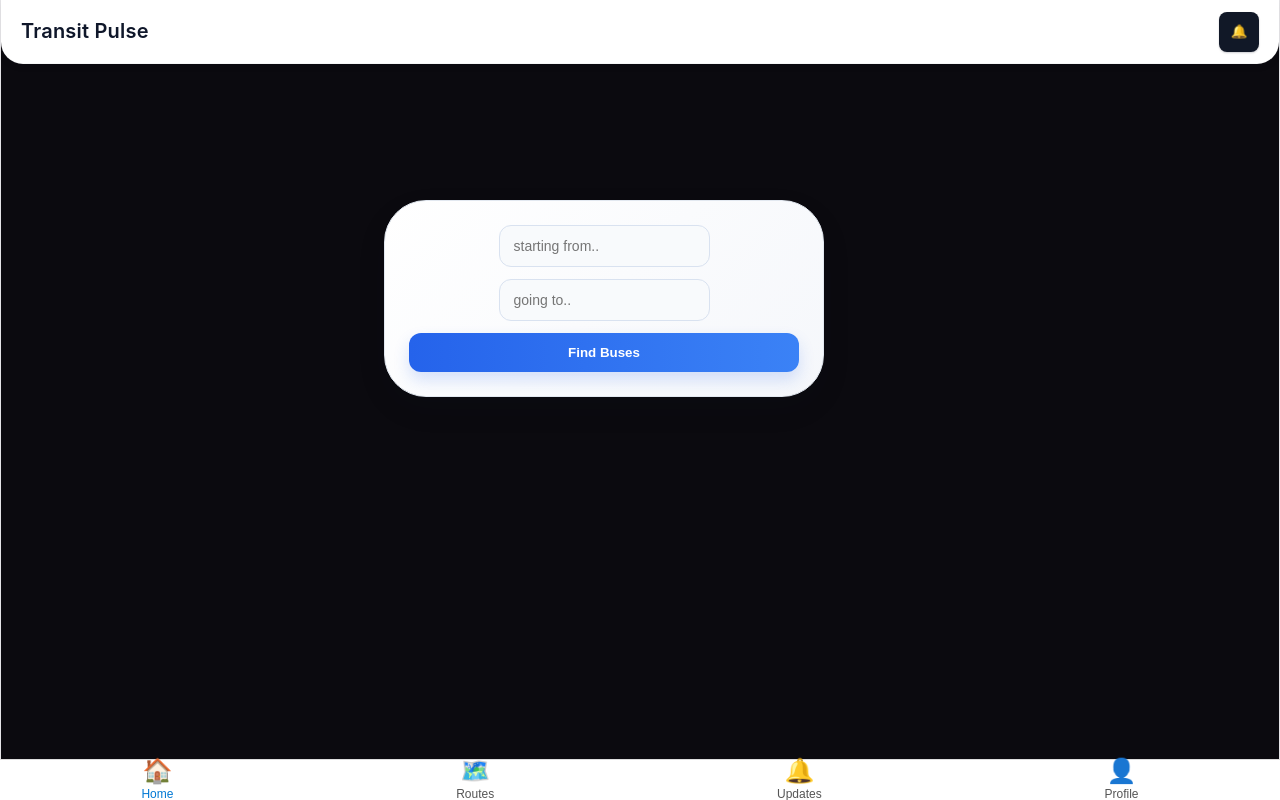
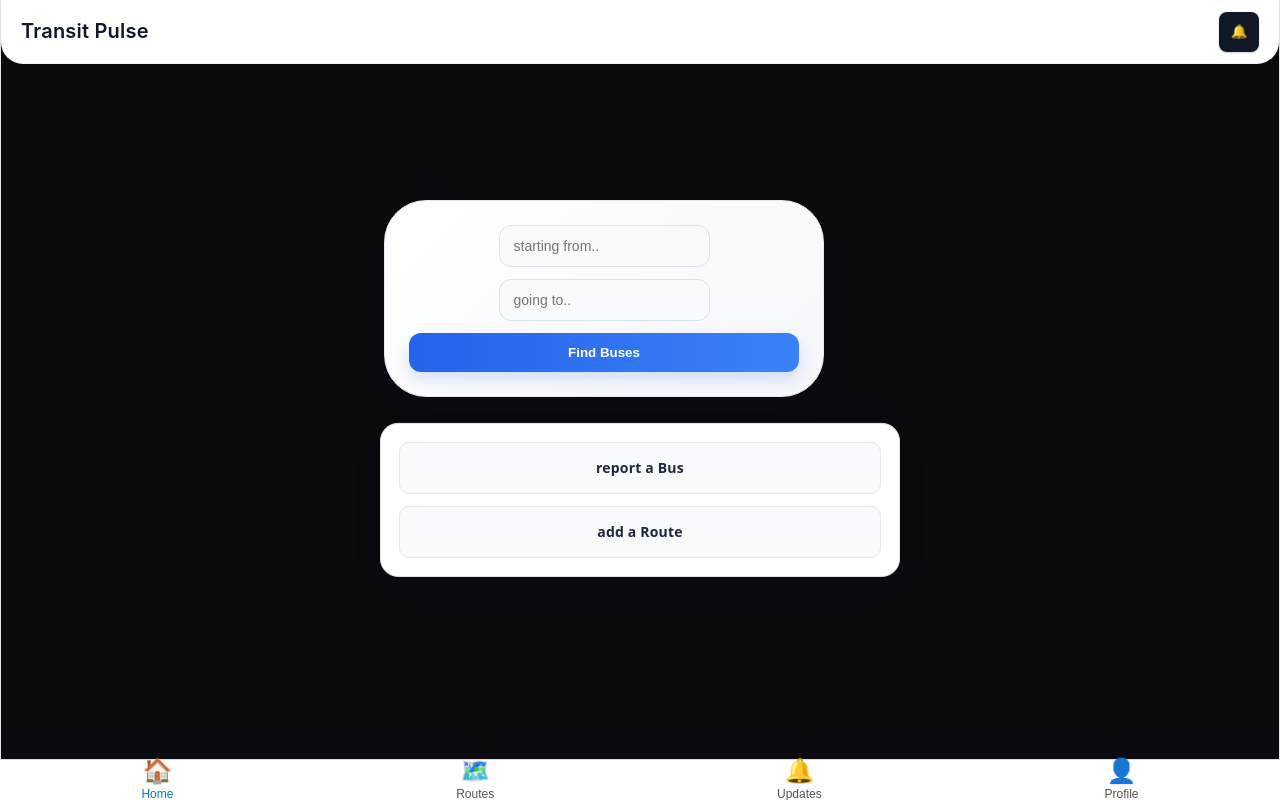
Before and after one commit to Sumit-Mashelkar/Where-is-my-Bus, a React (Vite) app in the folder transitpulse/: page / in a window 1280 px wide. Built offline with nearby package versions, Linux system fonts and the light colour scheme.

Commit message:
Add QuickAccess component to LandingPage for enhanced user interaction

```diff
--- /dev/null
+++ b/transitpulse/src/components/quickAction.jsx
@@ -0,0 +1,56 @@
+// quick access menu
+
+
+
+const CardStyles = {
+    left: "50%",
+    top: "500px",
+
+    padding: "18px",
+    justifyContent: "center",
+    gap: "12px",
+    transform: "translate(-50%, -50%)",
+    background: "#ffffff",
+    position: "absolute",
+    display: "flex",
+    flexDirection: "column",
+    alignItems: "center",
+    width: "min(70%, 520px)",
+    boxSizing: "border-box",
+    border: "1px solid #e2e8f0",
+    borderRadius: "18px",
+    boxShadow: "0 12px 30px rgba(15, 23, 42, 0.08)",
+};
+
+const iconStyles = {
+    width: "100%",
+    boxSizing: "border-box",
+    borderRadius: "10px",
+    padding: "12px 16px",
+    margin: 0,
+    color: "#1e293b",
+    background: "#f8fafc",
+    border: "1px solid #e2e8f0",
+    fontSize: "14px",
+    fontWeight: "600",
+    alignItems: "center",
+    textAlign: "center",
+
+
+}
+
+const QuickAcess = () => {
+
+    return (
+
+        <div id ="QuickAccessCard" style={CardStyles}>
+            <div  style={iconStyles}>report a Bus</div>
+            <div  style={iconStyles}>add a Route</div>
+        </div>
+
+
+    )
+
+}
+
+export default QuickAcess;
--- a/transitpulse/src/pages/landingPage.jsx
+++ b/transitpulse/src/pages/landingPage.jsx
@@ -1,6 +1,7 @@
 import Hero from '../components/header.jsx';
 import Search from '../components/search.jsx';
 import Footer from '../components/footer.jsx';
+import QuickAcess from '../components/quickAction.jsx';
 
 
 const LandingPage = () => {
@@ -10,6 +11,7 @@ const LandingPage = () => {
         <>
             <Hero />
             <Search />
+            <QuickAcess />
             <Footer />
         </>
     );
```
